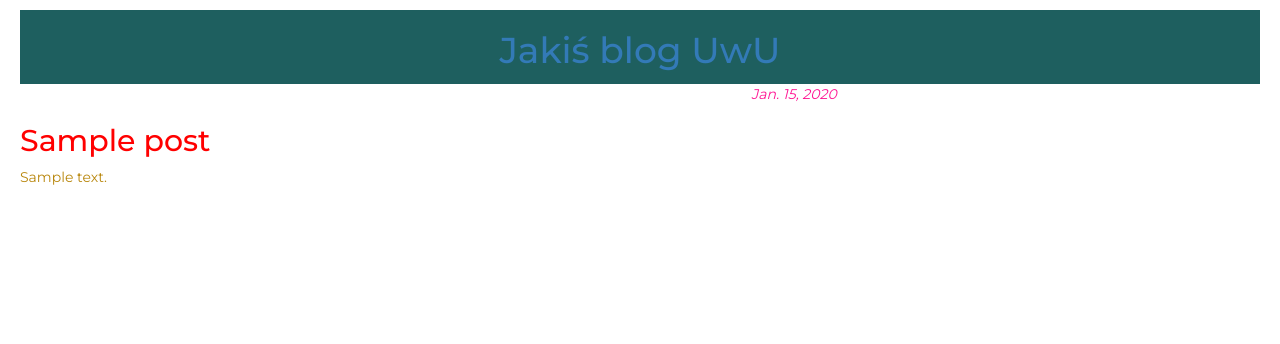
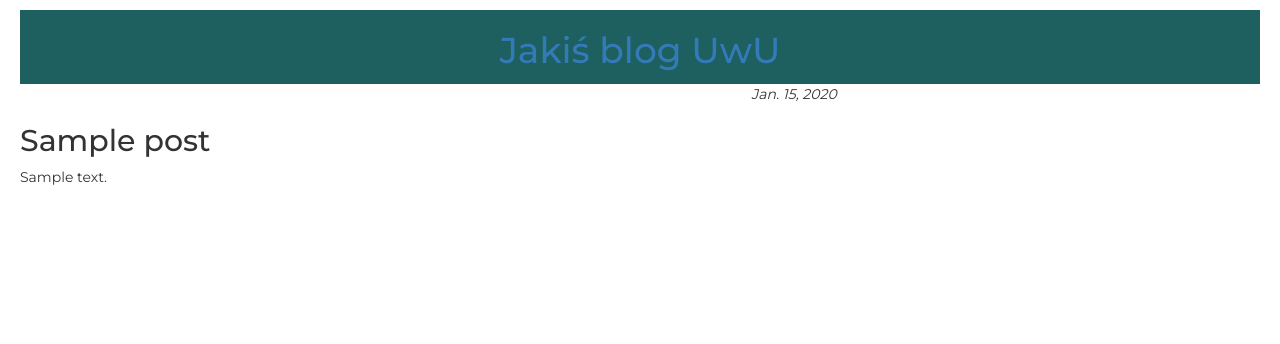
Before and after one commit to wr0belek/my-first-blog, a Django app: page /post/1/ in a window 1280 px wide. Shown: the top 344 px of the page. Run offline with Django 4.2, Linux system fonts and the light colour scheme; tables that the repository leaves empty hold one stand-in row (values such as "Sample post"); some libraries are stand-ins or nearby versions.

Commit message:
Poprawka do CSS 1

```diff
--- a/blog/static/css/blog.css
+++ b/blog/static/css/blog.css
@@ -19,13 +19,4 @@ h2 a {
 
 .date {
     text-align: right;
-    color:deeppink;
 }
-
-.post {
-    color: red;
-}
-
-.text-in-details {
-    color:darkgoldenrod;
-}
```
